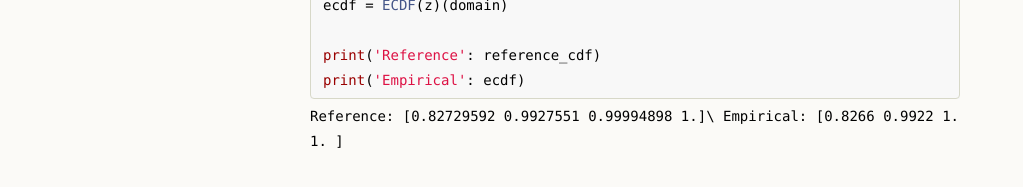
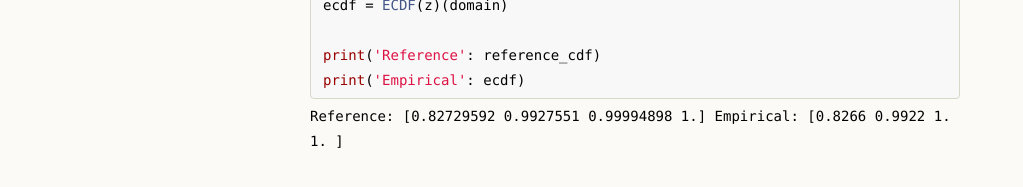
Before and after one commit to LemonPy29/LemonPy29.github.io, a Jekyll site: the page built from data-science-prep/probability-statistic.md, in a window 1280 px wide and 900 px high, scrolled down 1936 px. Shown: the part 624-811 px from the top of the window, without its empty margins (0-1023 px from the left). Built offline with Jekyll 4.4.1, drawn with Linux system fonts in a browser that asks for light colours; nearby versions of some CDN libraries; the repository's description, which GitHub fills in, is left out.

````diff
--- a/data-science-prep/probability-statistic.md
+++ b/data-science-prep/probability-statistic.md
@@ -111,5 +111,5 @@ ecdf = ECDF(z)(domain)
 print('Reference': reference_cdf)
 print('Empirical': ecdf)
 ```
-`Reference: [0.82729592 0.9927551  0.99994898 1.]\
+`Reference: [0.82729592 0.9927551  0.99994898 1.]
 Empirical: [0.8266 0.9922 1.     1.    ]`
````
